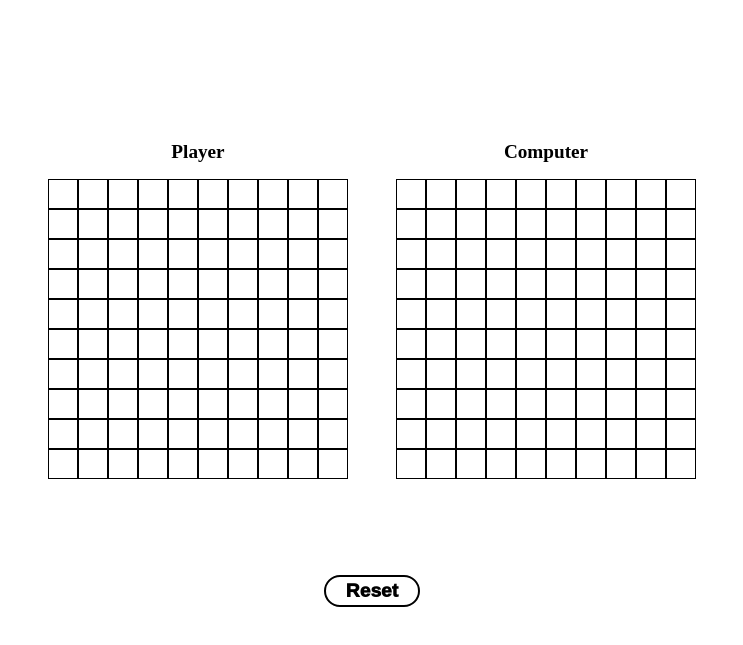
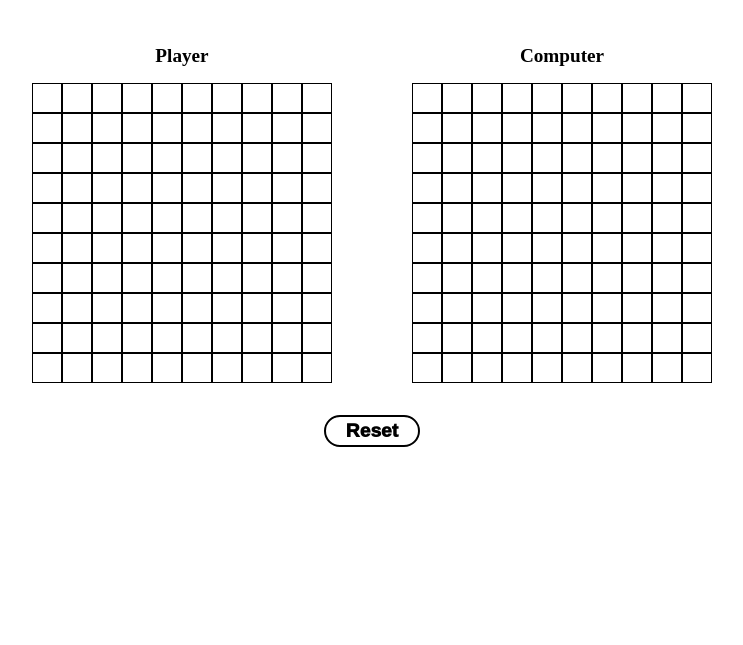
Before and after one commit to jipark92/JS-BattleShip-Project, a website built with webpack: page src/index.html in a window 1280 px wide. Shown: the part 91-736 px from the top of the page, without its empty margins (268-1011 px from the left). Built offline with nearby package versions, Linux system fonts and the light colour scheme; a web font is replaced by a local one.

Commit message:
rezie page

```diff
--- a/src/style.css
+++ b/src/style.css
@@ -24,8 +24,8 @@ body {
     display: flex;
     justify-content: center;
     align-items: center;
+    transition: 500ms ease-in-out;
     margin: 2rem;
-    transition: 100ms ease-in-out;
 }
 
 .board-container {
@@ -34,11 +34,9 @@ body {
     align-items: center;
     min-height: 75%;
     max-width: 100%;
-    padding: 3rem;
-    margin: 3rem;
-    gap: 3rem;
+    gap: 5rem;
     flex-wrap: wrap;
-    transition: 100ms ease-in-out;
+    transition: 500ms ease-in-out;
 }
 
 .player p {
@@ -75,6 +73,10 @@ body {
 border: 1px solid black;
 }
 
+.button-container {
+    margin: 2rem;
+}
+
 .reset-btn {
     height: 2rem;
     width: 6rem;
```
